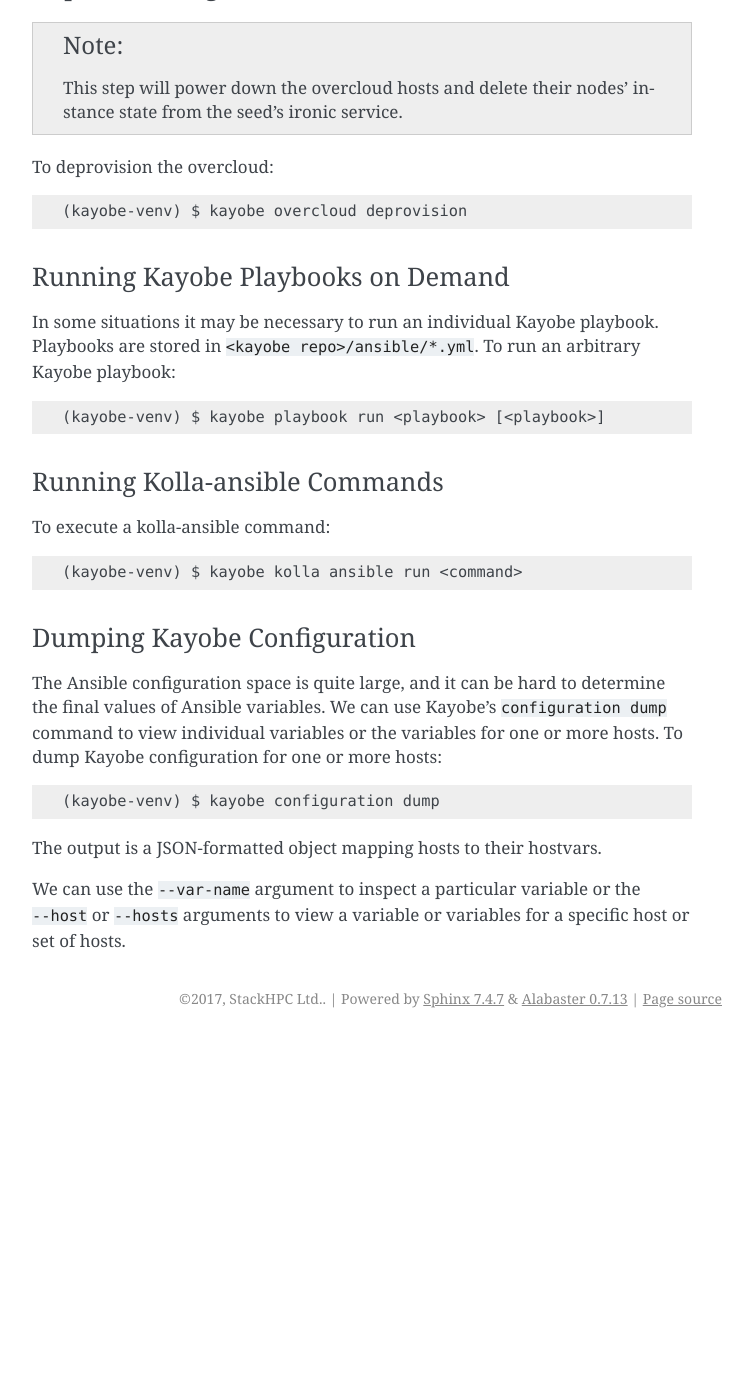
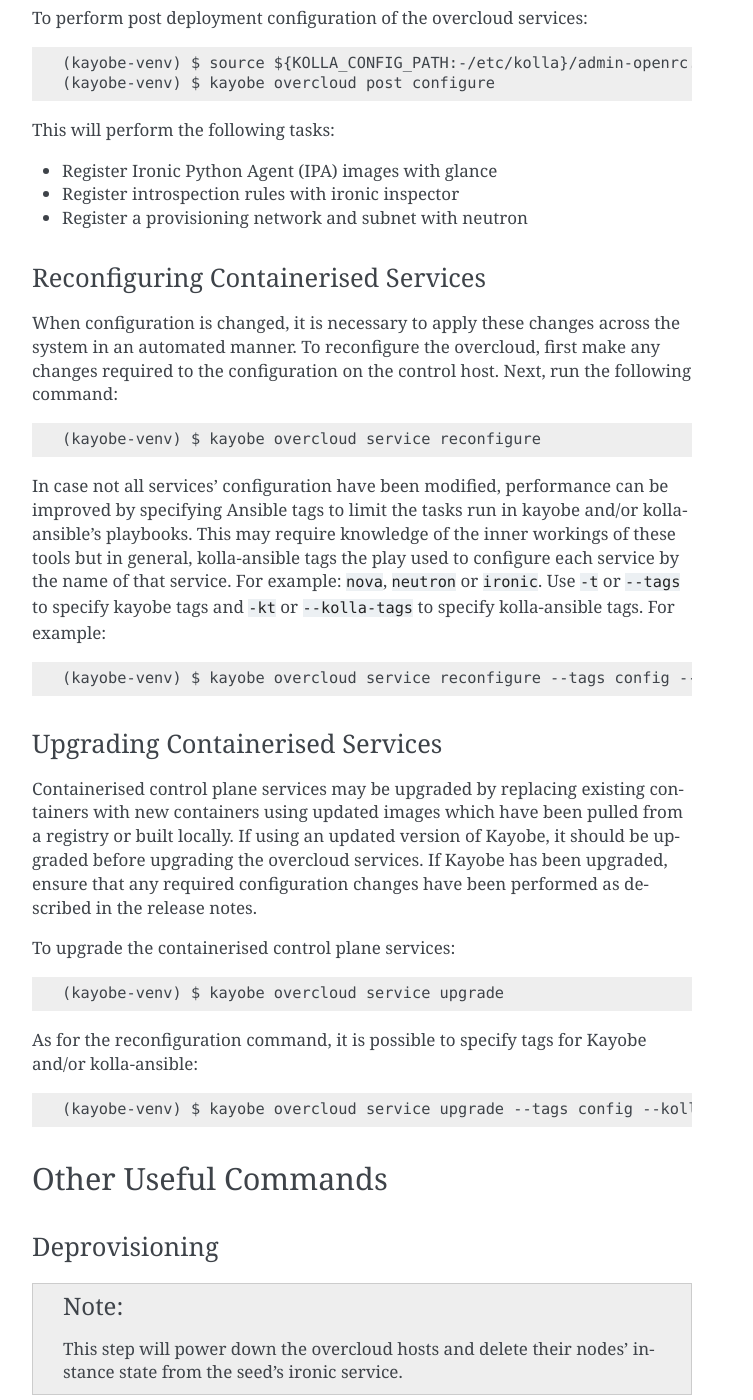
Before and after one commit to openstack/kayobe, a Sphinx documentation site: the page built from doc/source/usage.rst, in a window 1280 px wide and 1400 px high, scrolled down 7682 px. Shown: the whole window, without its empty margins (388-1141 px from the left). Built offline with Sphinx 7.4.7, drawn with Linux system fonts in a browser that asks for light colours; before the commit the page ends 8720 px from its top, so only the background shows below that; some of the changed text lies outside the part shown.

Commit message:
Add documentation of reconfiguration and upgrade commands

```diff
--- a/doc/source/usage.rst
+++ b/doc/source/usage.rst
@@ -135,6 +135,14 @@
 
     (kayobe-venv) $ kayobe seed container image build
 
+It is possible to build a specific set of images by supplying one or more
+image name regular expressions::
+
+    (kayobe-venv) $ kayobe seed container image build bifrost-deploy
+
+In order to push images to a registry after they are built, add the ``--push``
+argument.
+
 Deploying Containerised Services
 --------------------------------
 
@@ -269,6 +277,14 @@
 
     (kayobe-venv) $ kayobe overcloud container image build
 
+It is possible to build a specific set of images by supplying one or more
+image name regular expressions::
+
+    (kayobe-venv) $ kayobe overcloud container image build ironic- nova-api
+
+In order to push images to a registry after they are built, add the ``--push``
+argument.
+
 Pulling Container Images
 ------------------------
 
@@ -322,6 +338,45 @@
 - Register introspection rules with ironic inspector
 - Register a provisioning network and subnet with neutron
 
+Reconfiguring Containerised Services
+------------------------------------
+
+When configuration is changed, it is necessary to apply these changes across
+the system in an automated manner.  To reconfigure the overcloud, first make
+any changes required to the configuration on the control host.  Next, run the
+following command::
+
+    (kayobe-venv) $ kayobe overcloud service reconfigure
+
+In case not all services' configuration have been modified, performance can be
+improved by specifying Ansible tags to limit the tasks run in kayobe and/or
+kolla-ansible's playbooks.  This may require knowledge of the inner workings of
+these tools but in general, kolla-ansible tags the play used to configure each
+service by the name of that service.  For example: ``nova``, ``neutron`` or
+``ironic``.  Use ``-t`` or ``--tags`` to specify kayobe tags and ``-kt`` or
+``--kolla-tags`` to specify kolla-ansible tags.  For example::
+
+    (kayobe-venv) $ kayobe overcloud service reconfigure --tags config --kolla-tags nova,ironic
+
+Upgrading Containerised Services
+--------------------------------
+
+Containerised control plane services may be upgraded by replacing existing
+containers with new containers using updated images which have been pulled from
+a registry or built locally.  If using an updated version of Kayobe, it should
+be upgraded before upgrading the overcloud services.  If Kayobe has been
+upgraded, ensure that any required configuration changes have been performed as
+described in the release notes.
+
+To upgrade the containerised control plane services::
+
+    (kayobe-venv) $ kayobe overcloud service upgrade
+
+As for the reconfiguration command, it is possible to specify tags for Kayobe
+and/or kolla-ansible::
+
+    (kayobe-venv) $ kayobe overcloud service upgrade --tags config --kolla-tags keystone
+
 Other Useful Commands
 =====================
 
```
